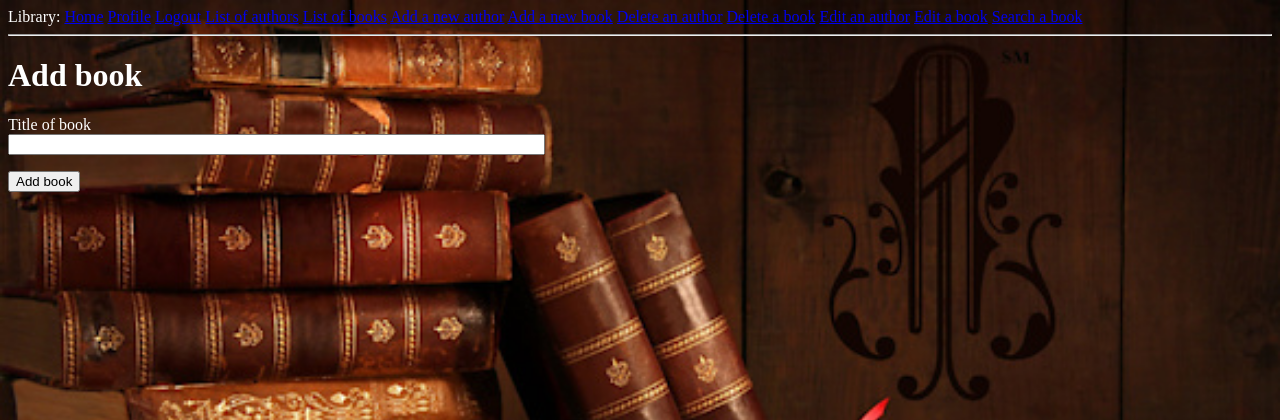
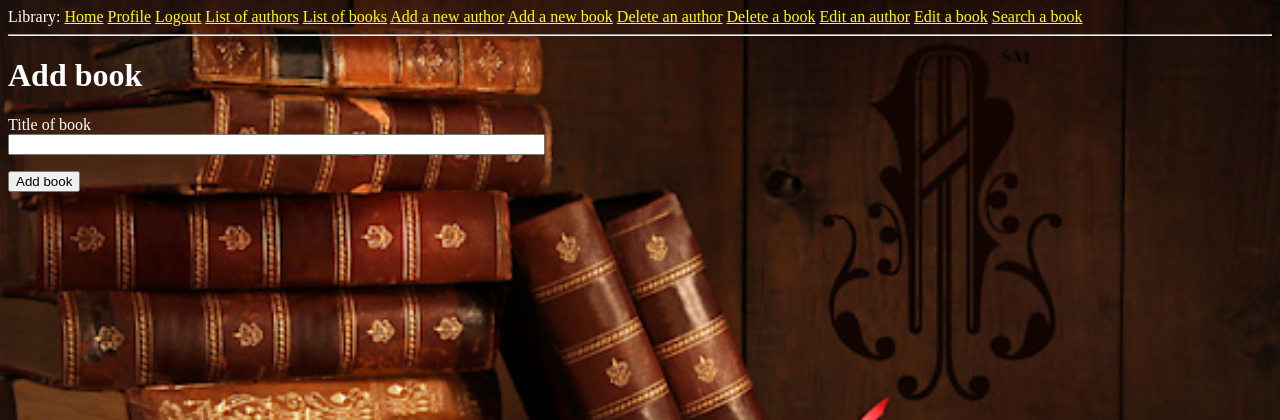
Before and after one commit to general0303/library3, a Flask app: page /add_book in a window 1280 px wide. Shown: the top 420 px of the page. Run offline with Flask 2, Linux system fonts and the light colour scheme; the visitor is signed in with stand-in values (Sample User, id 1); data comes from the database, SQL or seed files in the repository; both versions use the stored data as it was after the commit.

Commit message:
fix design

```diff
--- a/app/templates/Base.html
+++ b/app/templates/Base.html
@@ -15,6 +15,8 @@
                 background-size: 100%;
                 color: #ffffff;
             }
+            a:link {color: yellow;}
+            a:visited {color: orange;}
         </style>
     </head>
     <body>
```
Also changed, not shown: app.db.
